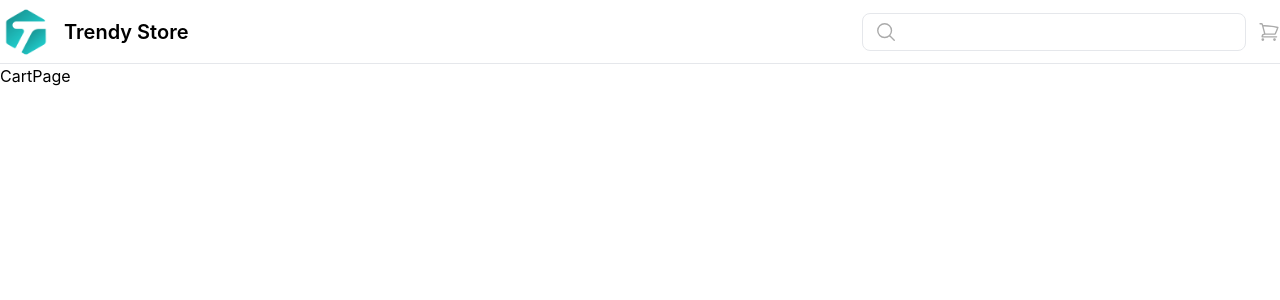
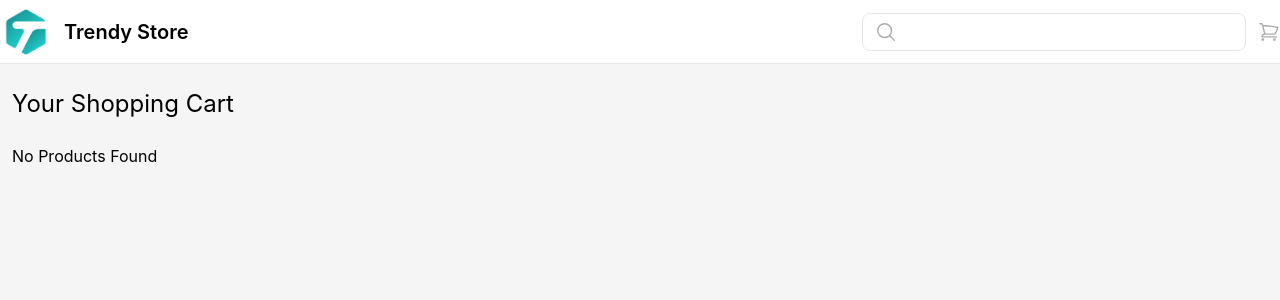
Before and after one commit to marvelxcodes/TrendyStore, a React (Vite) app: page /cart in a window 1280 px wide. Shown: the top 300 px of the page. Built offline with nearby package versions, Linux system fonts and the light colour scheme.

Commit message:
Created Cart Page

```diff
--- a/src/pages/cart/index.tsx
+++ b/src/pages/cart/index.tsx
@@ -1,8 +1,36 @@
+import { Suspense } from 'react';
+import useCart from '@/hooks/useCart';
+import ProductCard from '@/components/ProductCard';
 
 const CartPage = () => {
-  return (
-    <div>CartPage</div>
-  )
-}
+	const { products, addProduct, isInCart, removeProduct } = useCart();
+	return (
+		<div>
+			<div className='bg-neutral-100 min-h-[calc(100vh-4rem)]'>
+				<div className='container mx-auto space-y-6 py-6 max-sm:px-6 px-3'>
+					<h2 className='text-2xl'>Your Shopping Cart</h2>
 
-export default CartPage
+					<div className='container mx-auto grid gap-6 lg:grid-cols-2 md:grid-cols-3 sm:grid-cols-2'>
+						<Suspense>
+							{products.length > 0 ? (
+								products.map((product) => (
+									<ProductCard
+										inCart={isInCart}
+										key={product.title}
+										addProduct={addProduct}
+										removeProduct={removeProduct}
+										{...product}
+									/>
+								))
+							) : (
+								<span>No Products Found</span>
+							)}
+						</Suspense>
+					</div>
+				</div>
+			</div>
+		</div>
+	);
+};
+
+export default CartPage;
```
